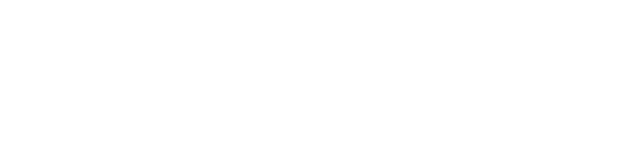
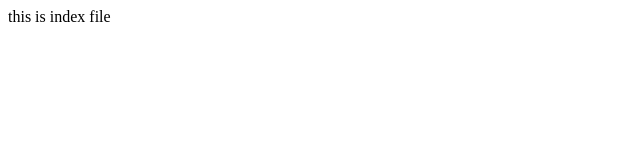
Before and after one commit to lovelylion/IdontKNOW, a plain HTML site: page index.html in a window 1280 px wide. Shown: the whole page, without its empty margins (0-640 px from the left). Drawn offline with Linux system fonts and the light colour scheme.

Commit message:
this is change 2

```diff
--- a/index.html
+++ b/index.html
@@ -2,5 +2,6 @@
 <head>
 </head>
 <body>
+this is index file
 </body>
 </html>
```
Also changed, not shown: 1 other file.
